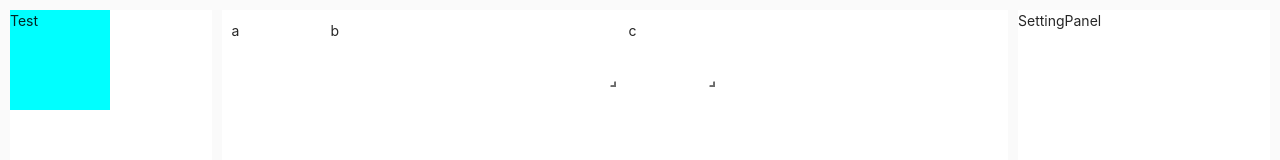
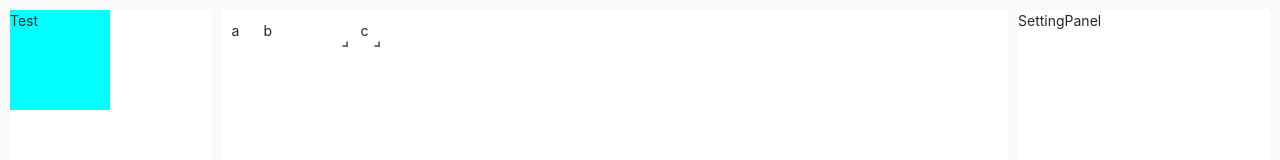
Before and after one commit to cachecats/lowcode-react, a React (Create React App) app: page / in a window 1280 px wide. Shown: the top 160 px of the page. Built offline with nearby package versions, Linux system fonts and the light colour scheme.

Commit message:
feat: 处理拖拽画布宽度不准问题

```diff
--- a/package.json
+++ b/package.json
@@ -7,6 +7,7 @@
     "@testing-library/react": "^12.1.3",
     "@testing-library/user-event": "^13.5.0",
     "@typescript-eslint/parser": "^5.29.0",
+    "ahooks": "^3.5.2",
     "antd": "^4.18.9",
     "exceljs": "^4.3.0",
     "file-saver": "^2.0.5",
--- a/src/modules/Home/LayoutPanel/index.tsx
+++ b/src/modules/Home/LayoutPanel/index.tsx
@@ -1,14 +1,17 @@
-import React, { useContext, useEffect } from 'react';
+import React, { useContext, useEffect, useRef } from 'react';
 import styles from './index.module.scss';
 import GridLayout from 'react-grid-layout';
 import DroppableContainer from '@/components/DragAndDrop/DroppableContainer';
 import DragContainer from '@/components/DragAndDrop/DragContainer';
 import HomeContext from '@/context/HomeContext';
+import { useSize } from 'ahooks';
 
 interface LayoutPanelProps {}
 
 const LayoutPanel: React.FC<LayoutPanelProps> = () => {
   const { droppedComponents } = useContext(HomeContext);
+  const ref = useRef(null);
+  const layoutSize = useSize(ref);
 
   useEffect(() => {
     console.log('LayoutPanel LayoutPanel', droppedComponents);
@@ -19,8 +22,8 @@ const LayoutPanel: React.FC<LayoutPanelProps> = () => {
     { i: 'c', x: 4, y: 0, w: 1, h: 2 }
   ];
   return (
+    <div ref={ref} className={styles.layoutPanel}>
       <DroppableContainer
-      className={styles.layoutPanel}
         droppableId={'layout'}
         type={'vertical'}
         direction="horizontal"
@@ -29,9 +32,10 @@ const LayoutPanel: React.FC<LayoutPanelProps> = () => {
           <GridLayout
             className="layout"
             layout={layout}
-          cols={12}
-          rowHeight={30}
-          width={1200}
+            cols={24}
+            rowHeight={10}
+            width={layoutSize?.width || 950}
+            isBounded={true}
           >
             <div key="a">a</div>
             <div key="b">b</div>
@@ -39,6 +43,7 @@ const LayoutPanel: React.FC<LayoutPanelProps> = () => {
           </GridLayout>
         </DragContainer>
       </DroppableContainer>
+    </div>
   );
 };
 
```
Also changed, not shown: 1 other file (tests, documents, lock files or other folders). Lines whose indentation alone changed are shown as unchanged.
